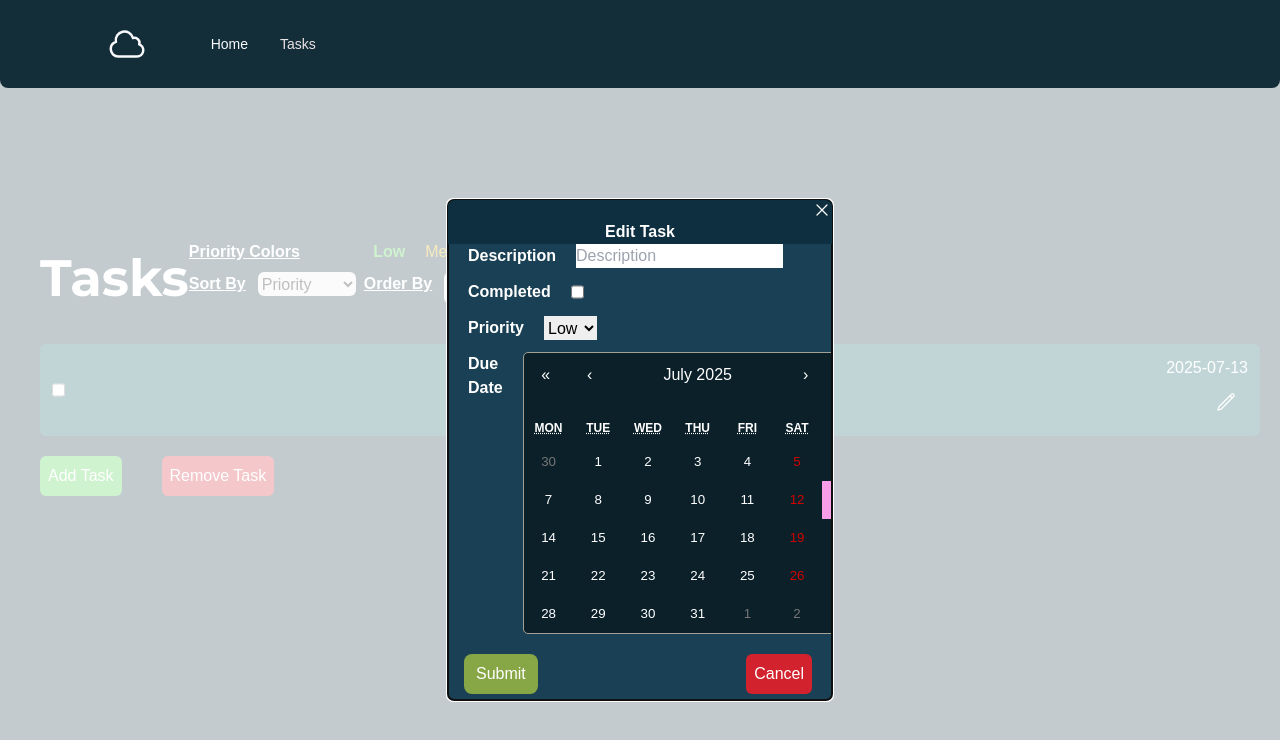
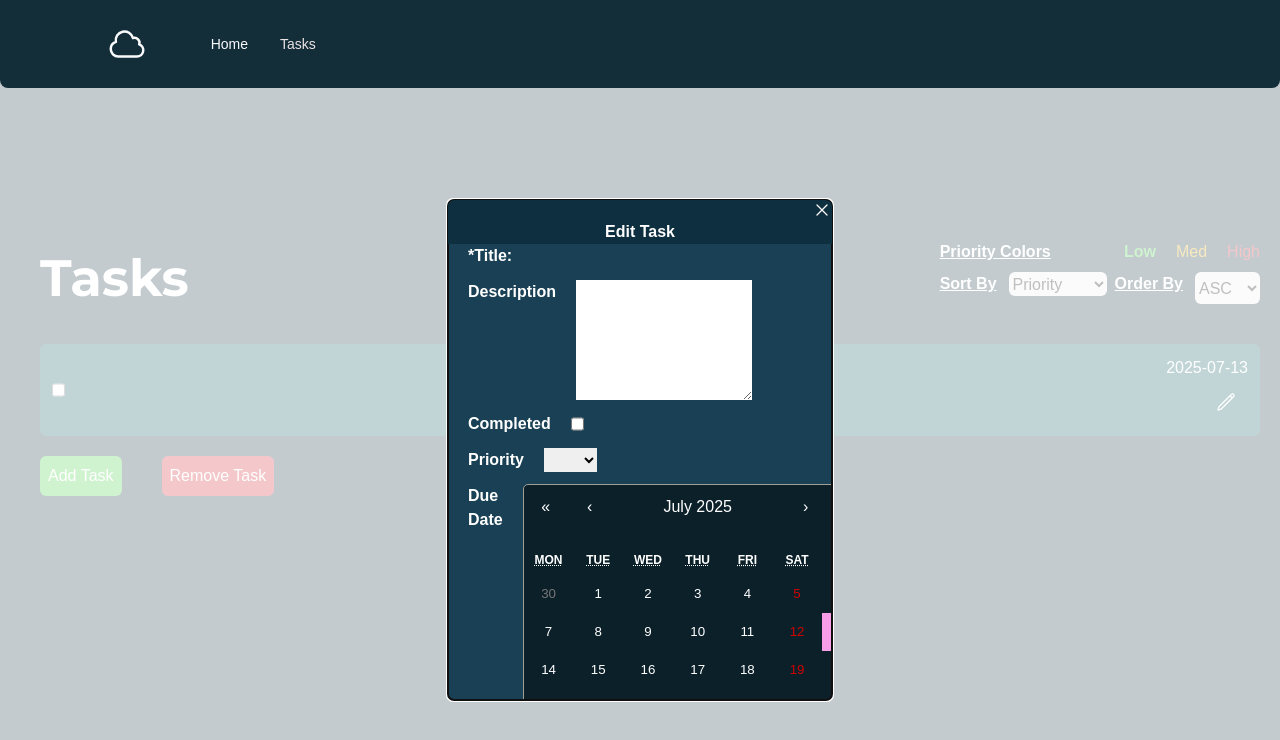
Before and after one commit to Hannah612/todo-app, a React (Vite) app: page / in a window 1280 px wide. Both pictures are taken after a click on the icon 1226 px from the left and 1002 px from the top of the page. Shown: the part 600-1340 px from the top of the page. Built offline with nearby package versions, Linux system fonts and the light colour scheme; no server answers.

Commit message:
cleaned up newTaskModal

```diff
--- a/package.json
+++ b/package.json
@@ -21,7 +21,8 @@
     "react-calendar": "^6.0.0",
     "react-dom": "^19.1.0",
     "react-hook-form": "^7.60.0",
-    "react-modal": "^3.16.3"
+    "react-modal": "^3.16.3",
+    "react-toastify": "^11.0.5"
   },
   "devDependencies": {
     "@eslint/js": "^9.30.1",
--- a/src/App.tsx
+++ b/src/App.tsx
@@ -4,6 +4,7 @@ import { useEffect, useState } from "react";
 import { SelectedPage } from "../src/scenes/shared/types";
 import Home from "./scenes/home/Home";
 import Tasks from "./scenes/tasks/Tasks";
+import { ToastContainer } from "react-toastify";
 
 //manages the whole page structure
 
@@ -31,6 +32,8 @@ function App() {
     />
     <Home setSelectedPage={setSelectedPage} />
     <Tasks setSelectedPage={setSelectedPage} />
+    <ToastContainer/>
+
   </div>
 }
 
--- a/src/scenes/home/Home.tsx
+++ b/src/scenes/home/Home.tsx
@@ -41,11 +41,11 @@ function Home({ setSelectedPage }: Props) {
 
             {/* Image on the right */}
             <motion.div
-                className="flex justify-center z-10 md:ml-40 md:mt-16 md:justify-items-end"
+                className="flex justify-center md:ml-40 md:mt-16 md:justify-items-end"
                 {...motionProps}
             >
                 <img
-                    className="justify-center rounded-full mt-10 w-4/5 md:w-2/5 md:basis-[500px] md:mt-0"
+                    className="justify-center rounded-full mt-10 w-4/5 md:w-2/5 md:basis-[500px] md:mt-0 z-0"
                     alt="notepad"
                     src={Notepad}
                 />
--- a/src/scenes/modals/EditTaskModal.tsx
+++ b/src/scenes/modals/EditTaskModal.tsx
@@ -1,15 +1,17 @@
 import { XMarkIcon } from "@heroicons/react/24/outline";
-import { useState, type ChangeEvent } from "react";
+import { useEffect, useState } from "react";
 import Modal from 'react-modal';
 import type { Input, Task } from "../shared/types";
 import { useForm } from "react-hook-form";
 import Calendar from "react-calendar";
 import styled from "@emotion/styled";
+import { toast } from "react-toastify";
 
 type Props = {
     setShowEditTaskModal: (showEditTaskModal: boolean) => void;
     showEditTaskModal: boolean;
     task: Task;
+    setIsFormSubmitted: (isFormSubmitted: boolean) => void;
 }
 
 
@@ -17,26 +19,32 @@ type ValuePiece = Date | null;
 type Value = ValuePiece | [ValuePiece, ValuePiece];
 
 //placeholders should be the existing task
-const EditTaskModal = ({task, setShowEditTaskModal, showEditTaskModal}: Props) => {
+const EditTaskModal = ({task, setShowEditTaskModal, showEditTaskModal, setIsFormSubmitted}: Props) => {
     const inputStyles = `md:flex gap-2 mr-10 ml-5 mb-3 pr-10 text-black`
+    const titleStyle = `font-bold text-white`;
     const [inputs, setInputs] = useState<Input>({
-        title:"",
-        description: "",
-        completed: "",
-        priority_id: "",
-        due_date: new Date(),
+        title: task.title,
+        description: task.description || "",
+        completed: task.completed,
+        priority_id: task.priority_id,
+        due_date: task.due_date,
     });
-    const [isCompleted, setIsCompleted] = useState<boolean>(false);
-    const [priority, setPriority] = useState<number>(0);
-    const titleStyle = `font-bold text-white`;
     const [dueDate, onChange] = useState<Value>(new Date());
-
     const {
         register,
-        trigger, //validate form if needed
+        reset,
         formState: { errors }
-    } = useForm();
 
+    } = useForm({
+            defaultValues: {
+                title: task.title,
+                description: task.description || "",
+                completed: task.completed,
+                priority_id: task.priority_id,
+                due_date: task.due_date,
+            },
+            mode: "onChange", //validate on input change
+        });
 
     const onSubmit = async (e: any) => {
             e.preventDefault();
@@ -50,14 +58,17 @@ const EditTaskModal = ({task, setShowEditTaskModal, showEditTaskModal}: Props) =
             });
 
             if (response.ok) {
+                toast.success("Form submitted!")
+                setIsFormSubmitted(true);
                 setShowEditTaskModal(false);
-            } else {
+                reset();
             }
         } catch (error) {
+            toast.error("An error occurred. Please try again later.");
         }
   };
-  //maybe make a seperate component for handling forms?
-      const handleChange = (e: any) => {
+
+    const handleChange = (e: any) => { //add the new inputs to the object to send to backend
         let value = "";
         let name = "";
         if (e.hasOwnProperty("target")) {
@@ -69,20 +80,35 @@ const EditTaskModal = ({task, setShowEditTaskModal, showEditTaskModal}: Props) =
             name = e.detail.name;
             value = e.detail.value;
         }
-
         console.log(name, value);
         setInputs(values => ({...values, [name]: value}))
     }
 
-      const handleCompletedCheckboxChange = (e: ChangeEvent<HTMLInputElement>) => {
-          setIsCompleted(e.target.checked);
-          handleChange(e);
-      };
+    useEffect(() => {
+        const dueDateEvent = new CustomEvent("due_date", {
+            detail: {
+                name: "due_date",
+                value: dueDate,
+            },
+        });
+        handleChange(dueDateEvent);
+    }, [dueDate])
 
-      const handlePriorityChange = (e: ChangeEvent<HTMLSelectElement>) => {
-          setPriority(Number(e.target.value));
-          handleChange(e);
-      };
+    useEffect(() => {
+        const {id, category_id, ...restOfTask}: Task = task;
+        const submitBtn = document.getElementById("submitButton");
+        if (submitBtn) {
+            console.log(restOfTask);
+            console.log(inputs);
+            console.log(Object.keys(restOfTask).some((key: string) => restOfTask[key] !== inputs[key]));
+            if (
+                Object.keys(restOfTask).some((key: string) => restOfTask[key] !== inputs[key])
+            ){
+                (submitBtn as HTMLButtonElement).disabled = false;
+            } else (submitBtn as HTMLButtonElement).disabled = true;
+        }
+
+    }, [inputs])
 
   return (
     <Modal
@@ -102,14 +128,21 @@ const EditTaskModal = ({task, setShowEditTaskModal, showEditTaskModal}: Props) =
                 >
                     <div className={inputStyles}>
                         <div className='md:flex md:mr-3'>
+                            <label className={titleStyle}>*Title: <span> {task.title} </span></label>
+                        </div>
+                    </div>
+
+                    <div className={inputStyles}>
+                        <div className='md:flex md:mr-3'>
                             <label className={titleStyle}>Description</label>
                         </div>
-                        <input
-                            type="text"
-                            placeholder="Description"
-                            name="description"
-                            value={inputs.description || ""}
-                            onChange={handleChange}
+                        <textarea
+                            placeholder={task.description || ""}
+                            rows={5}
+                            cols={30} //make this flex
+                            {...register("description", {
+                                onChange: (e) => handleChange(e)
+                            })}
                         />
                     </div>
 
@@ -117,17 +150,23 @@ const EditTaskModal = ({task, setShowEditTaskModal, showEditTaskModal}: Props) =
                         <div className='md:flex md:mr-3'>
                             <label className={titleStyle}>Completed</label>
                         </div>
-                        <input type="checkbox" name="completed" value={inputs.completed || false}  onChange={handleCompletedCheckboxChange} className="flex flex-col flex-start"/>
+                        <input
+                            className="flex flex-col flex-start"
+                            type="checkbox"
+                            {...register("completed", {
+                                onChange: (e) => handleChange(e)
+                            })}
+                        />
                     </div>
 
                     <div className={inputStyles}>
                         <div className='md:flex md:mr-3 '>
                             <label className={titleStyle}>Priority</label>
                         </div>
-                        <select id="dropdown" value={inputs.priority_id || ""}  name="priority_id" onChange={handlePriorityChange}>
-                            <option value="3" className='font-red'>Low</option>
-                            <option value="2" className='font-yellow'>Med</option>
-                            <option value="1" className='font-red'>High</option>
+                        <select {...register("priority_id", { onChange: (e) => handleChange(e) })}>
+                            <option value={3} className='font-red'>Low</option>
+                            <option value={2} className='font-yellow'>Med</option>
+                            <option value={1} className='font-red'>High</option>
                         </select>
                     </div>
 
@@ -139,16 +178,15 @@ const EditTaskModal = ({task, setShowEditTaskModal, showEditTaskModal}: Props) =
                             <Calendar key="calendar" value={dueDate || ""} onChange={onChange}/>
                         </CalendarStyling>
                     </div>
-
-
-
                     <div className="flex mt-5 mb-5">
-                        <button
+                        <DisabledButtonStyling
+                            id="submitButton"
                             type="submit"
-                            className="rounded-lg ml-4 bg-primary-100 px-3 py-2 transition duration-500 hover:text-white"
+                            className="rounded-lg ml-4 bg-primary-100 px-3 py-2  hover:text-black hover:bg-white "
+                            disabled={true}
                        >
                             Submit
-                        </button>
+                        </DisabledButtonStyling>
                         <div className="ml-auto pr-5">
                             <button onClick={() => setShowEditTaskModal(false)} className="p-2 rounded-md bg-red hover:bg-white text-white hover:text-black" >Cancel</button>
                         </div>
@@ -186,6 +224,15 @@ const CalendarStyling = styled.div`
   }
 `;
 
+const DisabledButtonStyling = styled.button`
+  &:disabled {
+    background-color: #ccc;
+    color: #666;
+    cursor: not-allowed;
+    opacity: 0.7;
+  }
+`;
+
 Modal.setAppElement('#root');
 
 export default EditTaskModal;
--- a/src/scenes/modals/NewTaskModal.tsx
+++ b/src/scenes/modals/NewTaskModal.tsx
@@ -1,11 +1,11 @@
 import { XMarkIcon } from '@heroicons/react/24/solid';
-import { useEffect, useState, type ChangeEvent } from 'react';
+import { useEffect, useState} from 'react';
 import Calendar from 'react-calendar'; //https://www.npmjs.com/package/react-calendar
 import { useForm } from "react-hook-form";
 import Modal from 'react-modal';
 import 'react-calendar/dist/Calendar.css';
 import styled from '@emotion/styled';
-import type { Input } from '../shared/types';
+import { toast } from 'react-toastify';
 /*
     NewTaskModal: a modal that open when add task is pressed, and shows a form for the new task input
 */
@@ -20,24 +20,25 @@ type ValuePiece = Date | null;
 type Value = ValuePiece | [ValuePiece, ValuePiece];
 
 const NewTaskModal = ({setIsFormSubmitted, showNewTaskModal, setShowNewTaskModal}: Props) => {
-    const inputStyles = `md:flex gap-2 mr-10 ml-5 mb-3 pr-10 text-black`
-    const [inputs, setInputs] = useState<Input>({
-        title:"",
-        description: "",
-        completed: "",
-        priority_id: "",
-        due_date: new Date(),
-    });
-    const [, setValidationMessage] = useState<string>();
-    const [, setIsCompleted] = useState<boolean>(false);
-    const [, setPriority] = useState<number>(0);
+    const inputStyles = `md:flex gap-2 mr-10 mt-3 ml-5 pr-10 text-black`
     const titleStyle = `font-bold text-white`;
     const [dueDate, onChange] = useState<Value>(new Date());
     const {
         register,
-        trigger, //validate form if needed
+        reset,
+        setValue,
+        getValues,
         formState: { errors }
-    } = useForm();
+    } = useForm({
+            defaultValues: {
+                title: "",
+                description: "",
+                completed: false,
+                priority_id: "",
+                due_date: new Date(),
+            },
+            mode: "onChange", //validate on input change
+        });
 
     const onSubmit = async (e: any) => {
             e.preventDefault();
@@ -47,48 +48,19 @@ const NewTaskModal = ({setIsFormSubmitted, showNewTaskModal, setShowNewTaskModal
                 headers: {
                     "Content-Type": "application/json",
                 },
-                body: JSON.stringify(inputs),
+                body: JSON.stringify(getValues()),
             });
 
             if (response.ok) {
-                setValidationMessage("Form submitted successfully!");
+                toast.success("Form submitted!")
                 setIsFormSubmitted(true);
                 setShowNewTaskModal(false);
-            } else {
-                setValidationMessage("Failed to submit the form. Please try again.");
+                reset();
             }
         } catch (error) {
-            setValidationMessage("An error occurred. Please try again later.");
+            //throw an error
         }
   };
-
-    const handleChange = (e: any) => { //add the new inputs to the object to send to backend
-        let value = "";
-        let name = "";
-        if (e.hasOwnProperty("target")) {
-            name = e.target.name;
-            if (e.target.type === "checkbox") {
-                value = e.target.checked;
-            } else value = e.target.value;
-        } else {
-            name = e.detail.name;
-            value = e.detail.value;
-        }
-
-        console.log(name, value);
-        setInputs(values => ({...values, [name]: value}))
-    }
-
-    const handleCompletedCheckboxChange = (e: ChangeEvent<HTMLInputElement>) => {
-        setIsCompleted(e.target.checked);
-        handleChange(e);
-    };
-
-    const handlePriorityChange = (e: ChangeEvent<HTMLSelectElement>) => {
-        setPriority(Number(e.target.value));
-        handleChange(e);
-    };
-
 
     useEffect(() => {
         const dueDateEvent = new CustomEvent("due_date", {
@@ -97,14 +69,14 @@ const NewTaskModal = ({setIsFormSubmitted, showNewTaskModal, setShowNewTaskModal
                 value: dueDate,
             },
         });
-        handleChange(dueDateEvent);
+        setValue("due_date", dueDateEvent.detail.value as Date)
     }, [dueDate])
 
 
     return (
         <Modal
             isOpen={showNewTaskModal}
-            className='z-1000 mx-auto bg-[#194054] mt-[200px] rounded-md max-w-96 max-h-[500px] overflow-auto'
+            className='z-1000 mx-auto bg-[#194054] mt-[200px] rounded-md max-w-[500px] max-h-[600px] overflow-auto'
         >
             <div>
                 <div className='bg-[#0E2F3F] w-full rounded-t-md sticky top-0'>
@@ -124,17 +96,20 @@ const NewTaskModal = ({setIsFormSubmitted, showNewTaskModal, setShowNewTaskModal
                         <input
                             type="text"
                             placeholder="Title"
-                            name="title"
                             required
-                            value={inputs.title || ""}
-                            onChange={handleChange}
-                            maxLength={100}
+                            {...register("title", {
+                                required: "This field is required.",
+                                maxLength: {
+                                    value: 100,
+                                    message: "Max length is 100 chars."
+                                }
+                            })}
                         />
                     </div>
                     {errors.title && (
-                        <p className="text-primary-500">
-                            {errors.title.type === "required" && "This field is required."}
-                            {errors.title.type === "maxLength" && "Max length is 100 char."}
+                        <p className="text-red pl-5 pt-0">
+                            {errors.title.type === "required" && errors.title.message?.toString()}
+                            {errors.title.type === "maxLength" && errors.title.message?.toString()}
                         </p>
                     )}
 
@@ -145,9 +120,7 @@ const NewTaskModal = ({setIsFormSubmitted, showNewTaskModal, setShowNewTaskModal
                         <input
                             type="text"
                             placeholder="Description"
-                            name="description"
-                            value={inputs.description || ""}
-                            onChange={handleChange}
+                            {...register("description")}
                         />
                     </div>
 
@@ -155,17 +128,21 @@ const NewTaskModal = ({setIsFormSubmitted, showNewTaskModal, setShowNewTaskModal
                         <div className='md:flex md:mr-3'>
                             <label className={titleStyle}>Completed</label>
                         </div>
-                        <input type="checkbox" name="completed" value={inputs.completed || false}  onChange={handleCompletedCheckboxChange} className="flex flex-col flex-start"/>
+                        <input
+                            className="flex flex-col flex-start"
+                            type="checkbox"
+                            {...register("completed")}
+                        />
                     </div>
 
                     <div className={inputStyles}>
                         <div className='md:flex md:mr-3 '>
                             <label className={titleStyle}>Priority</label>
                         </div>
-                        <select id="dropdown" value={inputs.priority_id || ""}  name="priority_id" onChange={handlePriorityChange}>
-                            <option value="3" className='font-red'>Low</option>
-                            <option value="2" className='font-yellow'>Med</option>
-                            <option value="1" className='font-red'>High</option>
+                        <select {...register("priority_id")}>
+                            <option value={3} className='font-red'>Low</option>
+                            <option value={2} className='font-yellow'>Med</option>
+                            <option value={1} className='font-red'>High</option>
                         </select>
                     </div>
 
@@ -177,13 +154,10 @@ const NewTaskModal = ({setIsFormSubmitted, showNewTaskModal, setShowNewTaskModal
                             <Calendar key="calendar" value={dueDate || ""} onChange={onChange}/>
                         </CalendarStyling>
                     </div>
-
-
-
                     <div className="flex mt-5 mb-5">
                         <button
-                            type="submit"
-                            className="rounded-lg ml-4 bg-primary-100 px-3 py-2 transition duration-500 hover:text-white"
+                            onSubmit={onSubmit}
+                            className="rounded-lg ml-4 bg-primary-100 px-3 py-2 transition duration-500 hover:text-black hover:bg-white "
                         >
                             Submit
                         </button>
--- a/src/scenes/shared/TaskCheckbox.tsx
+++ b/src/scenes/shared/TaskCheckbox.tsx
@@ -1,23 +1,19 @@
 import { CheckBadgeIcon } from "@heroicons/react/24/outline";
 import { PencilIcon } from "@heroicons/react/24/outline";
-import React, { useEffect, useState, type ChangeEvent } from "react";
+import React, { useState } from "react";
 import EditTaskModal from "../modals/EditTaskModal";
 import type { Task } from "./types";
 
 type Props = {
-    // title: string;
-    // description?: string;
-    // priority: number;
-    // completed: boolean;
-    // due_date: Date;
     task: Task;
     setCheckedItems: (checkedItems: any) => void;
     checkedItems: any;
     index: string;
+    setIsFormSubmitted: (isFormSubmitted: boolean) => void;
 }
 
 const TaskCheckbox = (
-    {task, checkedItems, index, setCheckedItems}: Props
+    {task, checkedItems, index, setCheckedItems, setIsFormSubmitted}: Props
 ) => {
 
     const handleChange = (e: React.ChangeEvent<HTMLInputElement>) => {
@@ -30,7 +26,7 @@ const TaskCheckbox = (
 
         if (checked) {
             setCheckedItems(() => {
-                return { ...checkedItems, [name + "-" + checked]: task.title } //key: e.g.0-true
+                return { ...checkedItems, [name + "-" + checked]: task.title }
             });
         }
     };
@@ -75,7 +71,7 @@ const TaskCheckbox = (
                         <p>{task.description}</p>
                             <PencilIcon onClick={() => setShowEditTaskModal(true)} className="w-5 m-3 ml-auto"></PencilIcon>
                         <div>
-                            <EditTaskModal task={task} showEditTaskModal={showEditTaskModal} setShowEditTaskModal={setShowEditTaskModal}></EditTaskModal>
+                            <EditTaskModal task={task} setIsFormSubmitted={setIsFormSubmitted} showEditTaskModal={showEditTaskModal} setShowEditTaskModal={setShowEditTaskModal}></EditTaskModal>
                         </div>
                     </div>
                 </div>
--- a/src/scenes/tasks/Tasks.tsx
+++ b/src/scenes/tasks/Tasks.tsx
@@ -20,6 +20,7 @@ const Tasks = ({setSelectedPage}: Props) => {
                                                 description: "",
                                                 priority_id: 0,
                                                 completed: false,
+                                                category_id: 0,
                                                 due_date: new Date(),
                                                 id: 0
                                             }]);
@@ -27,6 +28,7 @@ const Tasks = ({setSelectedPage}: Props) => {
    const [sortBy, setSortBy] = useState<SortType>(SortType.Priority);
    const [order, setOrder] = useState<OrderType>(OrderType.ASC);
    const [isFormSubmitted, setIsFormSubmitted] = useState<boolean>(false);
+
 
   /*
     Tasks can be sorted by completed, urgency, or date
@@ -37,6 +39,7 @@ const Tasks = ({setSelectedPage}: Props) => {
       .then((response) => response.json())
       .then((data) => setTasks(data))
       .catch((error) => console.error("Error fetching data:", error));
+      setIsFormSubmitted(false);
   }, [sortBy, order, checkedItems, isFormSubmitted]);
 
   return <section
@@ -51,13 +54,13 @@ const Tasks = ({setSelectedPage}: Props) => {
             <div className=" z-10 pl-10">
                 {/* Headings */}
                 <motion.div
-                    className="md:flex mx-auto"
+                    className="md:flex"
                     {...motionProps}
-                > {/* -mt is positioning the heading higher */}
+                >
                 <div>
                     <h4 className="font-bold font-montserrat text-[7vw] md:text-[4vw] ">Tasks</h4> {/*text always 5% of vw */}
                 </div>
-                <div className="">
+                <div className="ml-auto">
                     <h3 className="flex">
                         <span className="font-bold block underline">Priority Colors</span>
                         <div className="ml-auto flex pb-2">
@@ -81,28 +84,20 @@ const Tasks = ({setSelectedPage}: Props) => {
                 className="z-10 md:mt-5 pl-10 "
                 {...motionProps}
             >
-                {/* TODO:
-                 - option to sort tasks by priority, due date, or completed
-                 - show date in better way on mobile in TaskCheckbox */}
                 <div className="max-h-[300px] md:max-h-[400px] rounded-md overflow-auto p-3 bg-transparent">
                     {tasks.map((task, _) => (
                         <TaskCheckbox
+                            setIsFormSubmitted={setIsFormSubmitted}
                             setCheckedItems={setCheckedItems}
                             key={`${ task.id }`}
-                            // title={task.title}
                             index={(task.id).toString()}
-                            // description={task.description}
                             checkedItems={checkedItems}
-                            // priority={task.priority_id}
-                            // completed={task.completed}
-                            // due_date={task.due_date}
                             task={task}
                         ></TaskCheckbox>
                     ))}
                 </div>
                 <div className="flex gap-5 my-5 pb-10">
                     <button onClick={() => {setShowNewTaskModal(true)}} className="p-2 rounded-md bg-green hover:bg-white text-white hover:text-black">Add Task</button>
-
                     <div>
                         <NewTaskModal showNewTaskModal={showNewTaskModal} setIsFormSubmitted={setIsFormSubmitted} setShowNewTaskModal={setShowNewTaskModal}></NewTaskModal>
                     </div>
```
Also changed, not shown: src/scenes/modals/RemoveTaskModal.tsx (+4 -9 lines), src/scenes/shared/types.ts (+5 -2 lines), 1 other file (tests, documents, lock files or other folders). Lines whose indentation alone changed are shown as unchanged.
